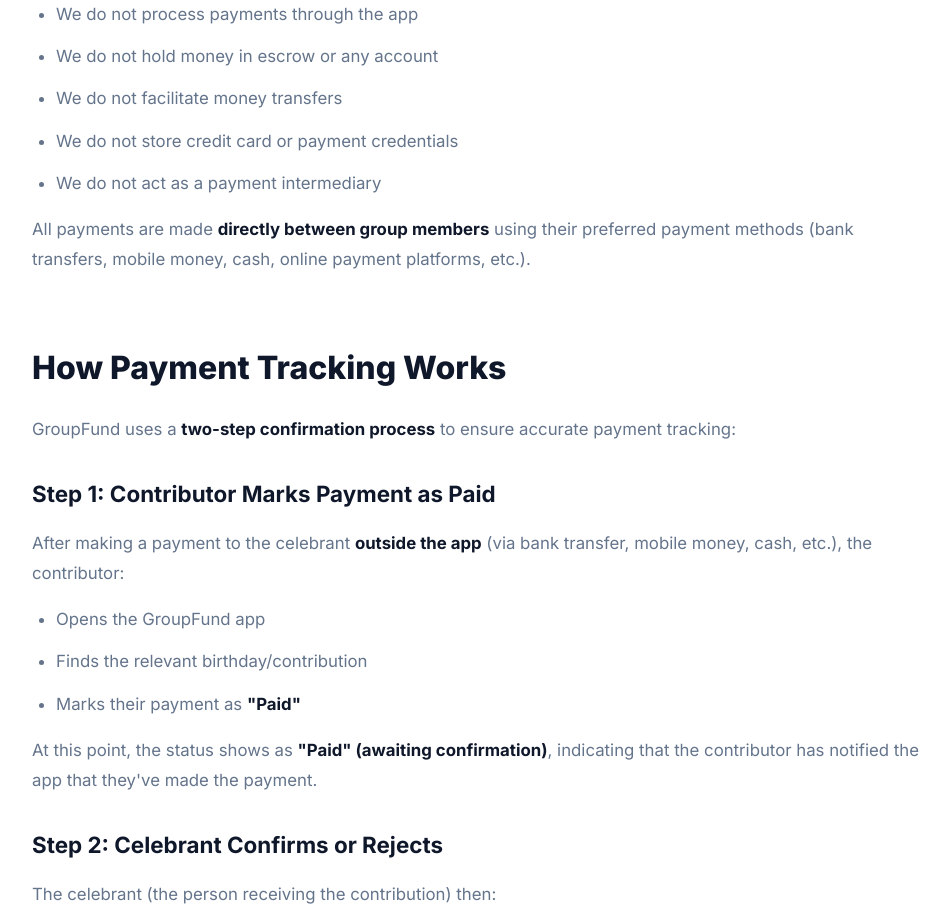
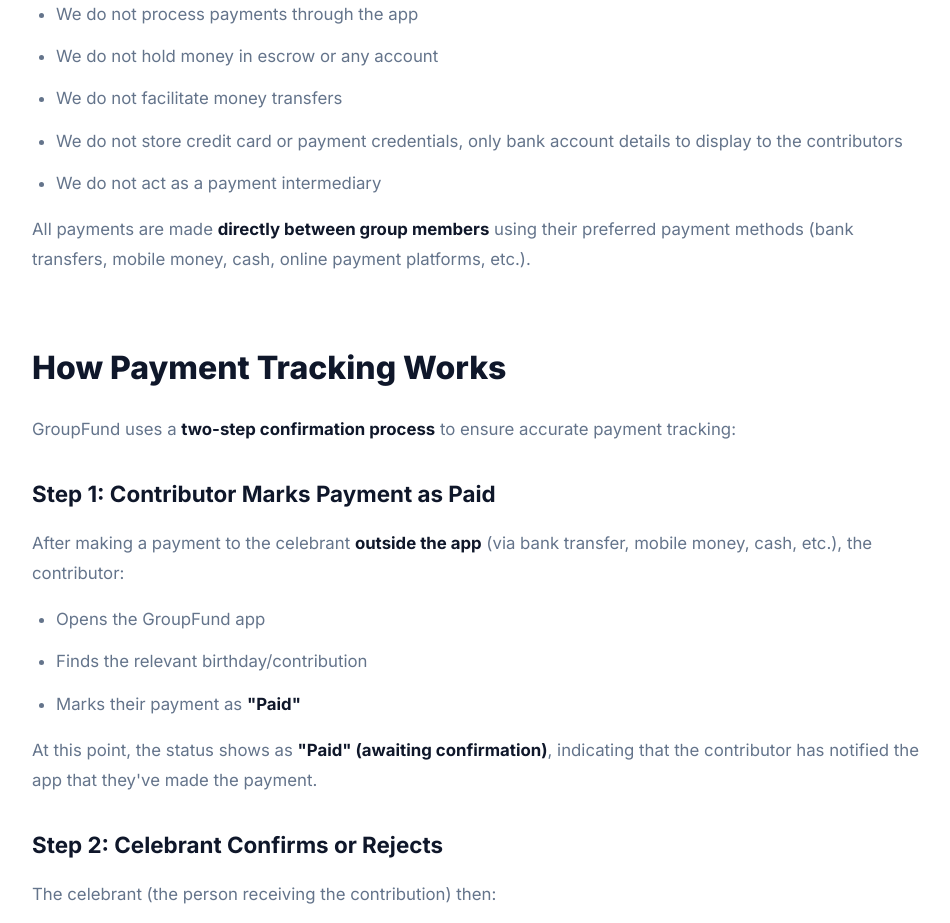
Before and after one commit to chinazaaa/groupfund-website, a React (Vite) app: page /app-rules in a window 1280 px wide. Shown: the part 1320-2243 px from the top of the page, without its empty margins (158-1108 px from the left). Built offline with nearby package versions, Linux system fonts and the light colour scheme; no server answers.

Commit message:
Update AppRulesPage.jsx

```diff
--- a/src/pages/AppRulesPage.jsx
+++ b/src/pages/AppRulesPage.jsx
@@ -51,7 +51,7 @@
                 <li>We do not process payments through the app</li>
                 <li>We do not hold money in escrow or any account</li>
                 <li>We do not facilitate money transfers</li>
-                <li>We do not store credit card or payment credentials</li>
+                <li>We do not store credit card or payment credentials, only bank account details to display to the contributors</li>
                 <li>We do not act as a payment intermediary</li>
               </ul>
               <p>
```
